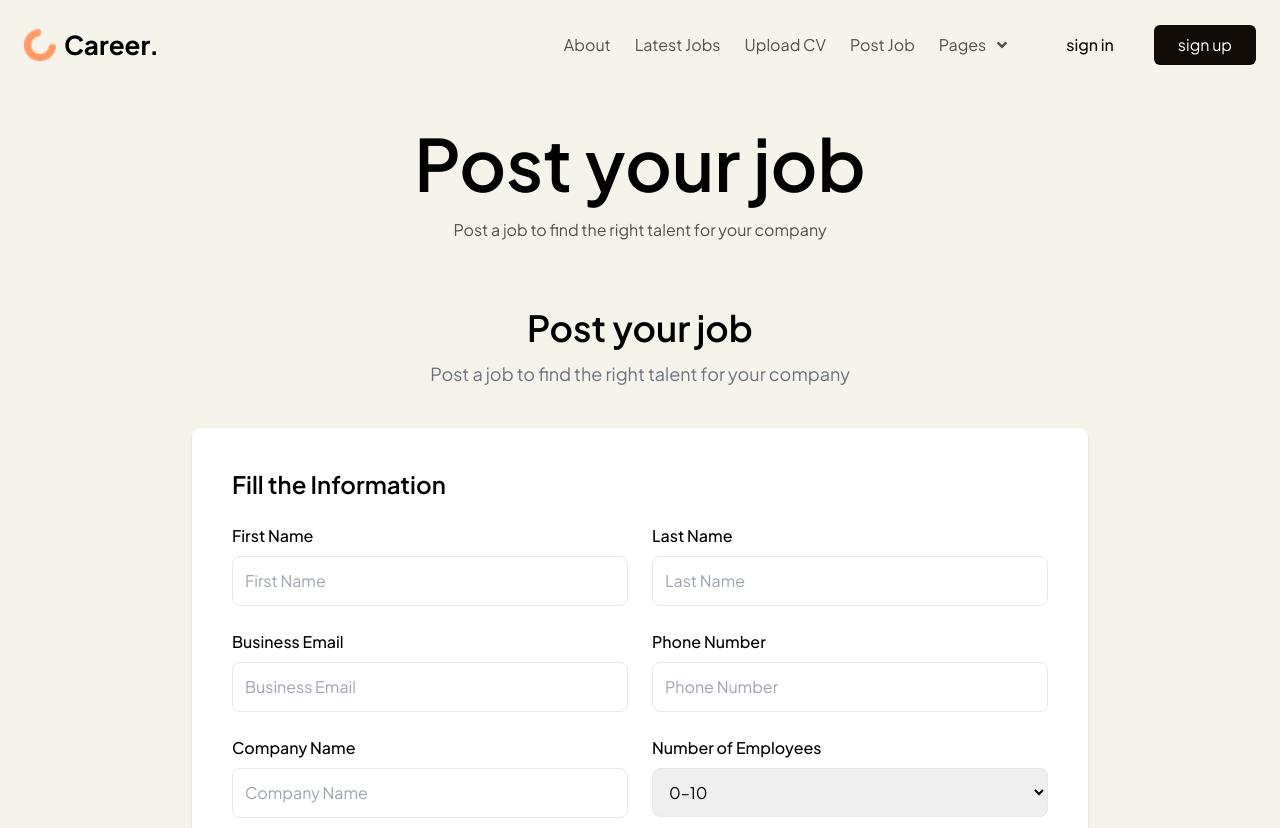
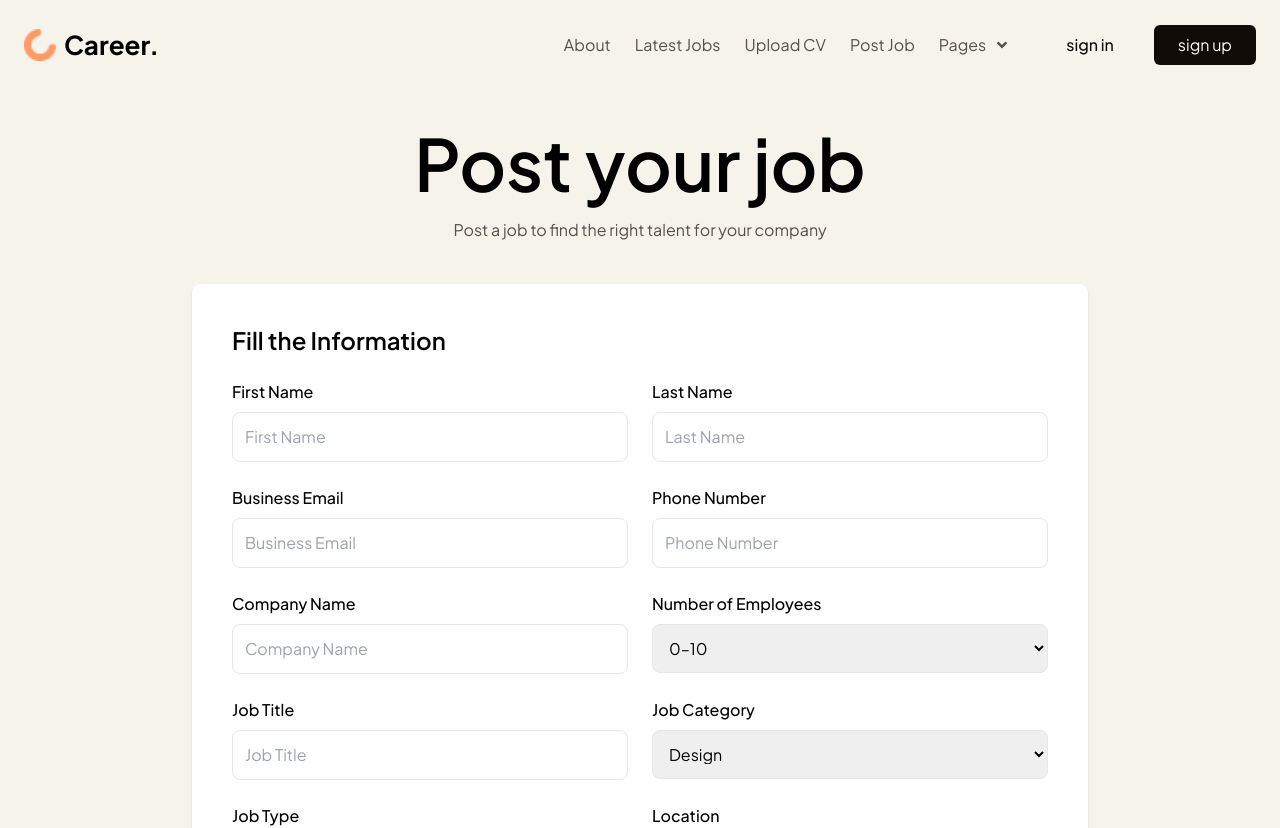
Before and after one commit to programmer-jaf/Career-frontend, a React (Vite) app: page /post-job in a window 1280 px wide. Shown: the top 828 px of the page. Built offline with nearby package versions, Linux system fonts and the light colour scheme.

Commit message:
Refactor PostJob and simplifying structure

```diff
--- a/src/sections/PostJobs/PostJobForm.jsx
+++ b/src/sections/PostJobs/PostJobForm.jsx
@@ -3,13 +3,7 @@ import { FaCloudUploadAlt } from "react-icons/fa";
 
 const PostJob = () => {
   return (
-    <div className="container mx-auto max-w-7xl px-4 py-8">
-      <div className="flex items-center justify-center flex-col gap-3">
-        <h1 className="text-4xl font-semibold">Post your job</h1>
-        <p className="text-lg text-gray-500">
-          Post a job to find the right talent for your company
-        </p>
-      </div>
+    <div className="container mx-auto max-w-7xl px-4">
       <JobPostForm />
     </div>
   );
```
